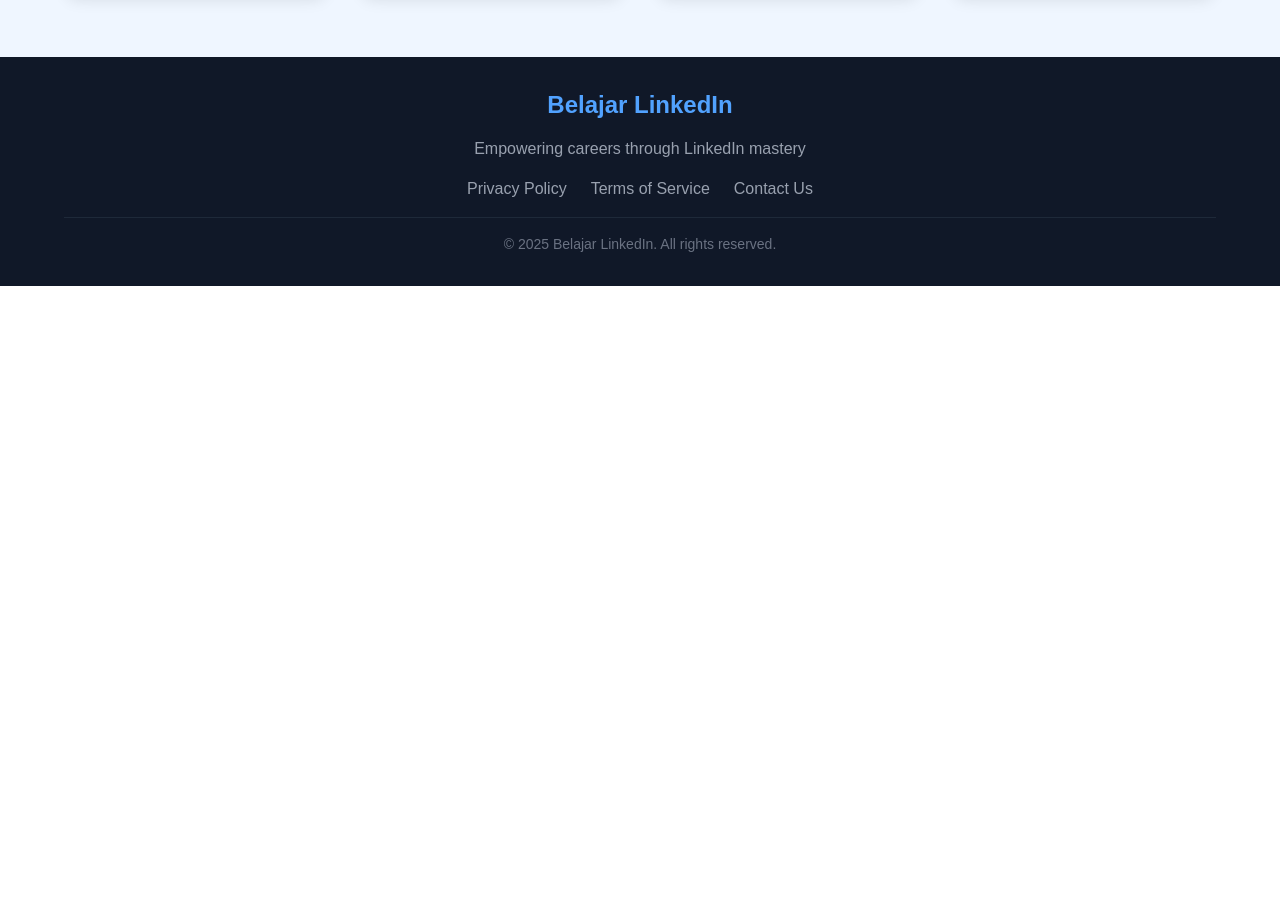
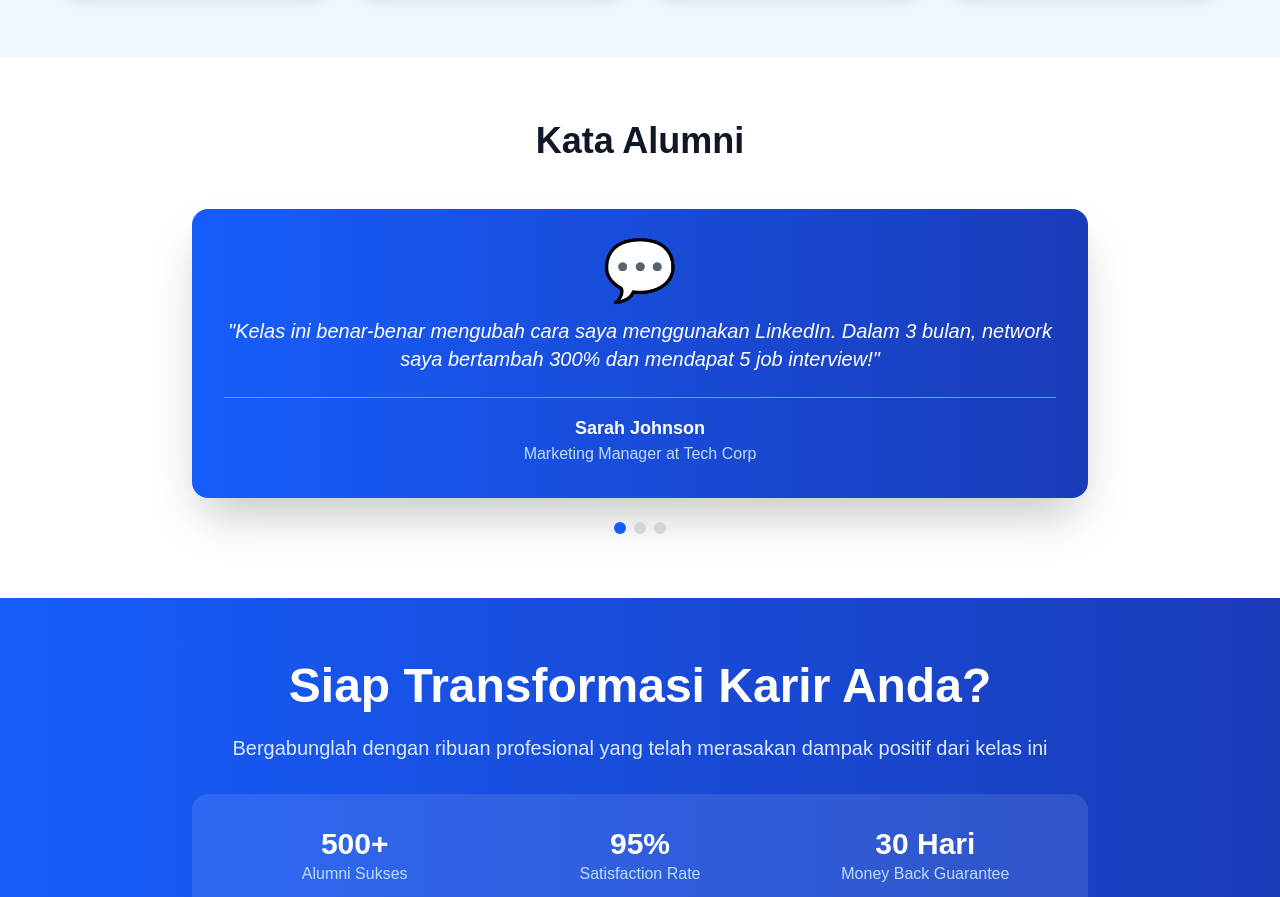
Before and after one commit to gstvito/Case-Assessment-Gustavito, a Next.js app: page / in a window 1280 px wide. Shown: the part 1900-2797 px from the top of the page. Before the commit the page ends 2186 px from the top, so only its background shows below. Built offline with nearby package versions, Linux system fonts and the light colour scheme.

Commit message:
add Testimonial Section and FinalCTA Section

```diff
--- /dev/null
+++ b/app/components/FinalCTASection.js
@@ -0,0 +1,36 @@
+export default function FinalCTASection() {
+  return (
+    <section id="cta" className="py-16 px-4 bg-gradient-to-r from-blue-600 to-blue-800 text-white">
+      <div className="max-w-4xl mx-auto text-center">
+        <h2 className="text-4xl md:text-5xl font-bold mb-6">Siap Transformasi Karir Anda?</h2>
+        <p className="text-xl mb-8 text-blue-100">
+          Bergabunglah dengan ribuan profesional yang telah merasakan dampak positif dari kelas ini
+        </p>
+
+        {/* Statistics */}
+        <div className="bg-white/10 rounded-2xl p-8 mb-8">
+          <div className="grid md:grid-cols-3 gap-6 text-center">
+            <div>
+              <div className="text-3xl font-bold">500+</div>
+              <div className="text-blue-200">Alumni Sukses</div>
+            </div>
+            <div>
+              <div className="text-3xl font-bold">95%</div>
+              <div className="text-blue-200">Satisfaction Rate</div>
+            </div>
+            <div>
+              <div className="text-3xl font-bold">30 Hari</div>
+              <div className="text-blue-200">Money Back Guarantee</div>
+            </div>
+          </div>
+        </div>
+
+        {/* Main CTA Button */}
+        <button className="bg-white text-blue-600 px-8 py-4 rounded-full text-lg font-bold hover:bg-gray-100 transform hover:scale-105 transition-all duration-300 shadow-lg focus-ring">
+          Daftar Sekarang - Limited Seats! 🔥
+        </button>
+        <p className="mt-4 text-blue-200 text-sm">*Promo early bird berakhir dalam 7 hari</p>
+      </div>
+    </section>
+  );
+}
--- a/app/components/HeroSection.js
+++ b/app/components/HeroSection.js
@@ -12,6 +12,7 @@
           Transformasi karir Anda dimulai dari profile LinkedIn yang powerful. Pelajari strategi terbukti untuk membangun personal brand dan menarik peluang terbaik.
         </p>
         <button
+          onClick={() => scrollToSection('cta')}
           className="bg-blue-600 text-white px-8 py-4 rounded-full text-lg font-semibold hover:bg-blue-700 transform hover:scale-105 transition-all duration-300 shadow-lg hover:shadow-xl focus-ring"
         >
           Daftar Sekarang - Mulai Transformasi! 🚀
--- a/app/components/Navigation.js
+++ b/app/components/Navigation.js
@@ -2,10 +2,20 @@
 
 export default function Navigation({ scrollToSection }) {
   const navItems = [
-    { text: "Beranda", href: "/" },
+    { text: "Beranda", href: "#home" },
     { text: "Tentang Kami", href: "#about" },
+    { text: "Benefit", href: "#benefits" },
     { text: "Testimoni", href: "#testimonials" }
   ];
+
+  const handleNavClick = (e, href) => {
+    e.preventDefault();
+    const sectionId = href.replace('#', '');
+    const element = document.getElementById(sectionId);
+    if (element) {
+      element.scrollIntoView({ behavior: 'smooth' });
+    }
+  };
 
   return (
     <nav className="fixed top-0 w-full bg-white/90 backdrop-blur-md shadow-sm z-50">
@@ -19,7 +29,8 @@
               <a
                 key={index}
                 href={item.href}
-                className="text-gray-700 hover:text-blue-600 transition-colors font-medium"
+                onClick={(e) => handleNavClick(e, item.href)}
+                className="text-gray-700 hover:text-blue-600 transition-colors font-medium cursor-pointer"
               >
                 {item.text}
               </a>
@@ -28,6 +39,7 @@
 
           {/* CTA Button */}
           <button
+            onClick={() => scrollToSection('cta')}
             className="bg-blue-600 text-white px-6 py-2 rounded-full hover:bg-blue-700 transition-colors focus-ring"
           >
             Daftar Sekarang
--- /dev/null
+++ b/app/components/TestimonialsSection.js
@@ -0,0 +1,55 @@
+'use client';
+
+import { useState } from 'react';
+
+export default function TestimonialsSection() {
+  const [activeTestimonial, setActiveTestimonial] = useState(0);
+
+  const testimonials = [
+    {
+      name: "Sarah Johnson",
+      role: "Marketing Manager at Tech Corp",
+      text: "Kelas ini benar-benar mengubah cara saya menggunakan LinkedIn. Dalam 3 bulan, network saya bertambah 300% dan mendapat 5 job interview!"
+    },
+    {
+      name: "Ahmad Pratama",
+      role: "Software Engineer",
+      text: "Materi yang diajarkan sangat praktis dan mudah diterapkan. Sekarang profile LinkedIn saya selalu muncul di pencarian recruiter."
+    },
+    {
+      name: "Maya Sari",
+      role: "Business Development",
+      text: "Thanks to this course, saya berhasil mendapat promosi dan sekarang menjadi thought leader di industri saya!"
+    }
+  ];
+
+  return (
+    <section id="testimonials" className="py-16 px-4 bg-white">
+      <div className="max-w-4xl mx-auto">
+        <h2 className="text-4xl font-bold text-center text-gray-900 mb-12">Kata Alumni</h2>
+        <div className="relative">
+          <div className="bg-gradient-to-r from-blue-600 to-blue-800 rounded-2xl p-8 text-white text-center shadow-2xl">
+            <div className="text-6xl mb-4">💬</div>
+            <p className="text-xl mb-6 italic">"{testimonials[activeTestimonial].text}"</p>
+            <div className="border-t border-blue-400 pt-4">
+              <h4 className="font-bold text-lg">{testimonials[activeTestimonial].name}</h4>
+              <p className="text-blue-200">{testimonials[activeTestimonial].role}</p>
+            </div>
+          </div>
+          <div className="flex justify-center mt-6 space-x-2">
+            {testimonials.map((_, index) => (
+              <button
+                key={index}
+                onClick={() => setActiveTestimonial(index)}
+                className={`w-3 h-3 rounded-full transition-colors focus-ring ${
+                  index === activeTestimonial ? 'bg-blue-600' : 'bg-gray-300'
+                }`}
+                aria-label={`Testimonial ${index + 1}`}
+              />
+            ))}
+          </div>
+        </div>
+      </div>
+    </section>
+  );
+}
--- a/app/page.js
+++ b/app/page.js
@@ -5,6 +5,8 @@
 import HeroSection from './components/HeroSection';
 import AboutSection from './components/AboutSection';
 import BenefitsSection from './components/BenefitsSection';
+import TestimonialsSection from './components/TestimonialsSection';
+import FinalCTASection from './components/FinalCTASection';
 import Footer from './components/Footer';
 
 export default function Home() {
@@ -26,6 +28,8 @@
       </section>
       <AboutSection />
       <BenefitsSection />
+      <TestimonialsSection />
+      <FinalCTASection />
       <Footer />
     </div>
   );
```
